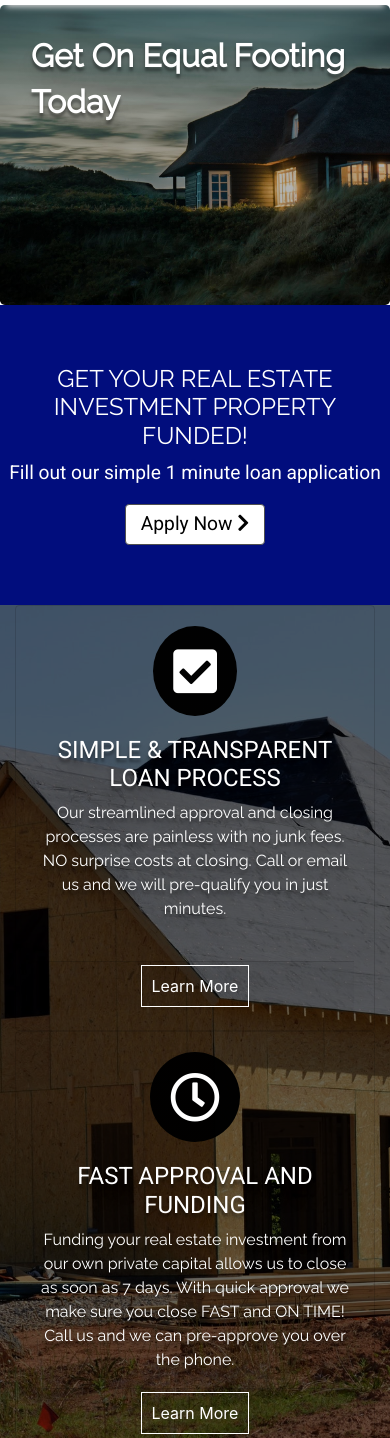
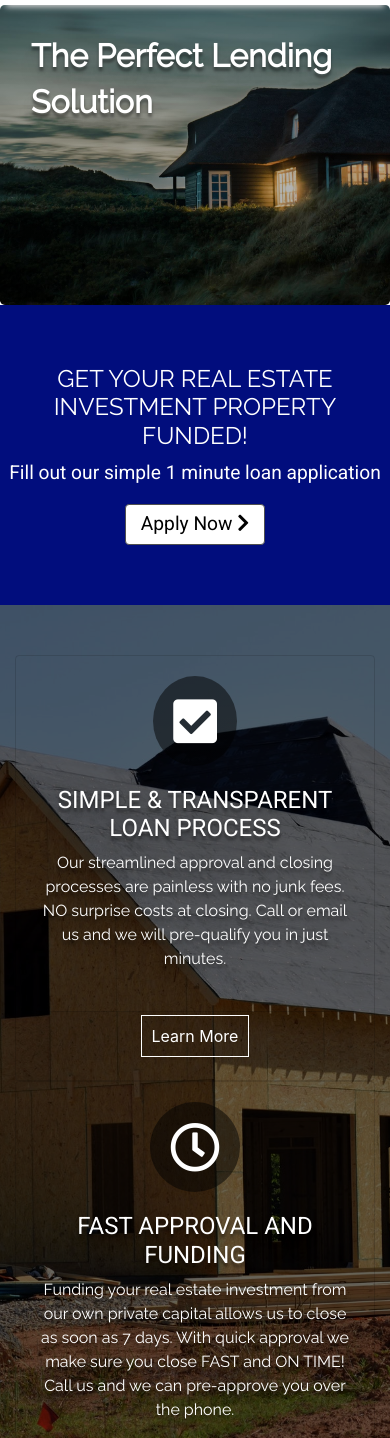
Before and after one commit to deivit24/accelerated-funding, a website: page index.html in a window 390 px wide. Shown: the part 162-1600 px from the top of the page. Drawn offline with nearby package versions, Linux system fonts and the light colour scheme; a script that the page names is missing.

Commit message:
made it more mobile friendly

```diff
--- a/index.html
+++ b/index.html
@@ -26,7 +26,7 @@
   <header>
     <h1>CALL US TODAY 512-975-5805</h1>
   </header>
-  <nav class="navbar navbar-expand-md navbar-white bg-white sticky-top">
+  <nav class="navbar navbar-expand-lg navbar-white bg-white sticky-top">
     <div class="container">
       <a class="navbar-brand" href="#"><img id="logo" src="dist/img/logo.png" alt=""></a>
       <button class="navbar-toggler" type="button" data-toggle="collapse" data-target="#navbarsLend" aria-controls="navbarsLend"
@@ -59,8 +59,8 @@
   </nav>
   <div id="jumbo" class="jumbotron ">
     <div class="container">
-      <h1>Get On Equal Footing</h1>
-      <h1>Today</h1>
+      <h1>The Perfect Lending</h1>
+      <h1>Solution</h1>
     </div>
   </div>
   <section id="sec1">
--- a/scss/_mobil.scss
+++ b/scss/_mobil.scss
@@ -27,6 +27,12 @@
 
 
 // Smart Phones
+@include mediaMd {
+  #sec2 {
+    padding: 20px 0px !important;
+    height: 100% !important;
+  }
+}
 
 @include mediaSm {
   body {
@@ -66,6 +72,7 @@
   }
 
   #sec2 {
+    padding: 50px 0px !important;
     height: 100% !important;
   }
 }
--- a/scss/main.scss
+++ b/scss/main.scss
@@ -245,7 +245,7 @@ body {
 
           i {
             padding: 20px;
-            background: linear-gradient(rgba(0, 0, 0, 0.99), rgba(0, 0, 0, 0.99));
+            background: linear-gradient(rgba(0, 0, 0, 0.50), rgba(0, 0, 0, 0.50));
             border-radius: 50%;
             transition: all 0.2s ease-in-out;
             font-size: 50px;
```
Also changed, not shown: dist/css/main.css.
